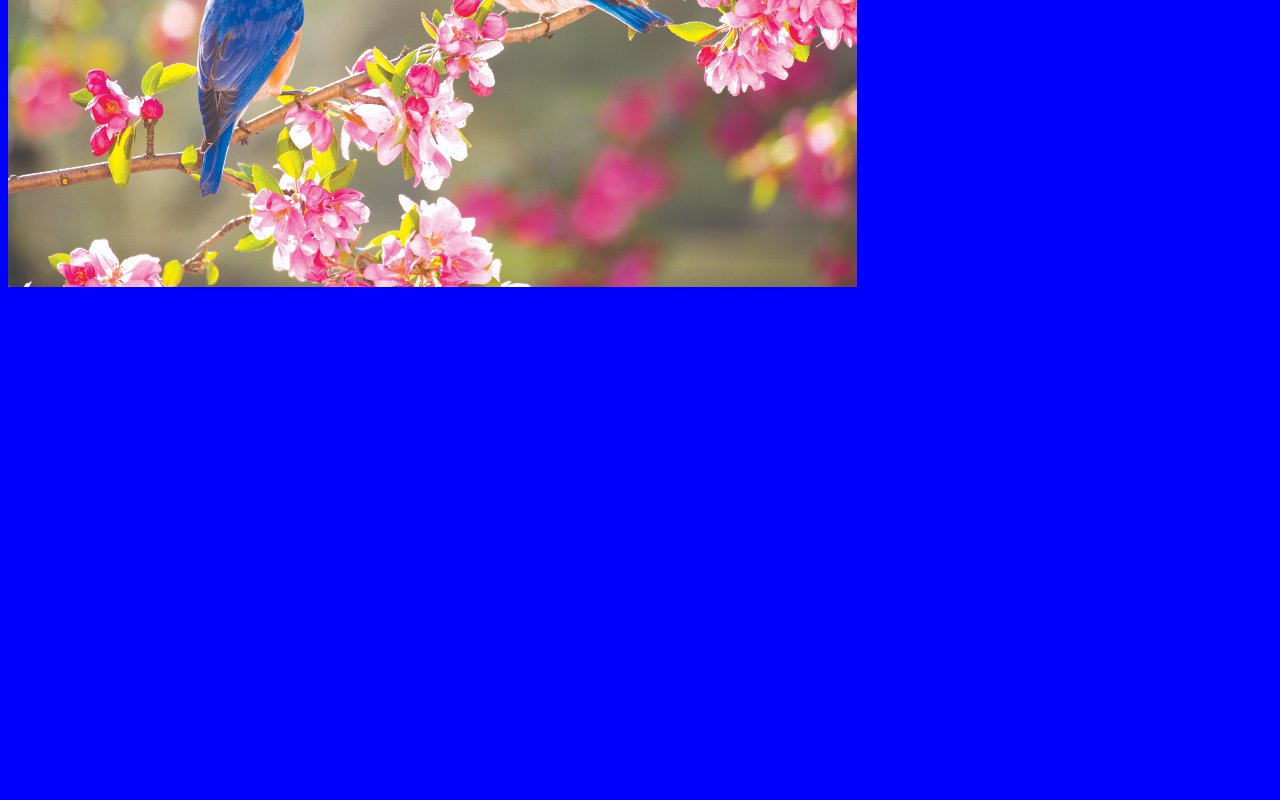
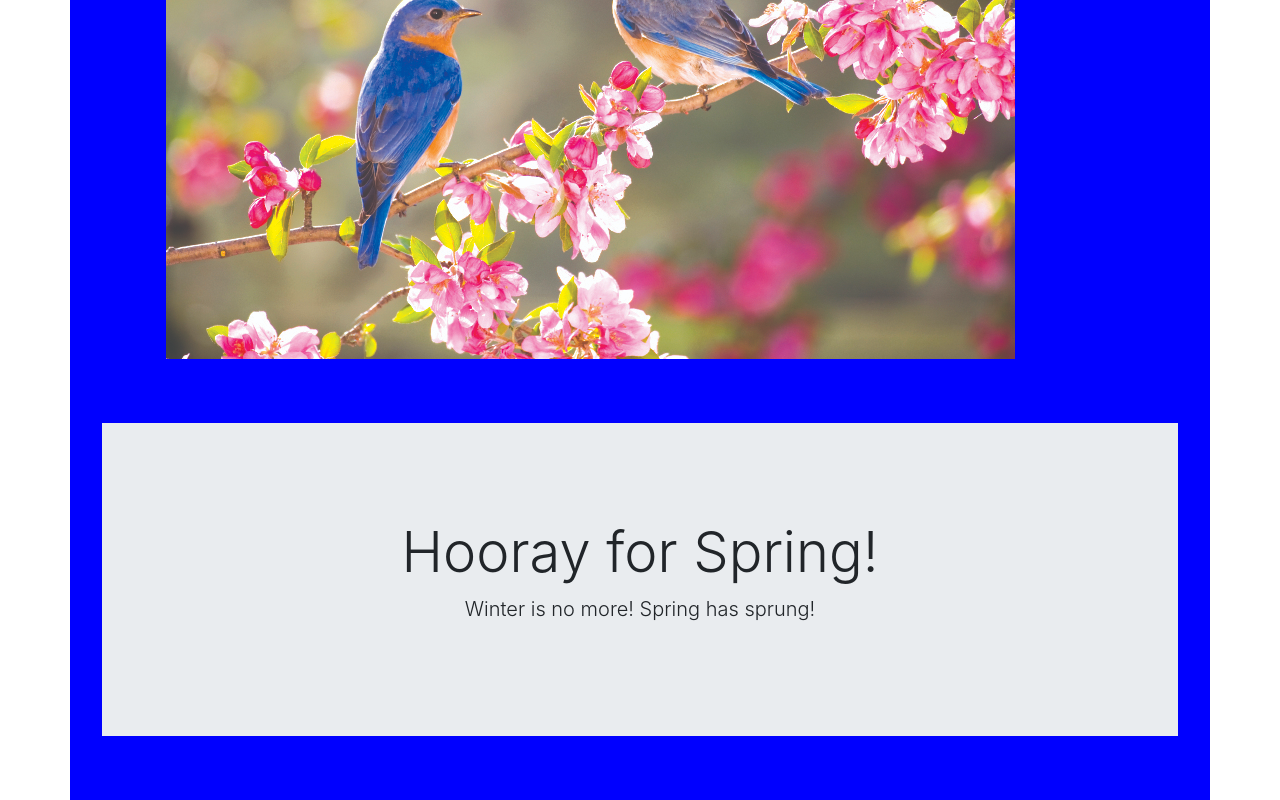
Before and after one commit to gregapalooza/Spring, a plain HTML site: page index.html in a window 1280 px wide. Shown: the part 358-1158 px from the top of the page. Before the commit the page ends 800 px from the top, so only its background shows below. Drawn offline with nearby package versions, Linux system fonts and the light colour scheme.

Commit message:
Added Bootstrap

```diff
--- a/index.html
+++ b/index.html
@@ -2,12 +2,29 @@
 <html lang="en">
 <head>
     <meta charset="UTF-8">
-    <meta name="viewport" content="width=device-width, initial-scale=1.0">
+    <meta name="viewport" content="width=device-width, initial-scale=1.0, shrink-to-fit=no">
     <title>Gitting Some Practice</title>
     <link rel="stylesheet" href="styles.css">
+    <link rel="stylesheet" href="https://stackpath.bootstrapcdn.com/bootstrap/4.4.1/css/bootstrap.min.css" integrity="sha384-Vkoo8x4CGsO3+Hhxv8T/Q5PaXtkKtu6ug5TOeNV6gBiFeWPGFN9MuhOf23Q9Ifjh" crossorigin="anonymous">
 </head>
 <body>
-    <h1>Spring is Near!</h1>
-    <img src="spring-06.jpg" alt="blue birds">
+    <div id="main" class="container">
+        <h1>Spring is Near!</h1>
+        <div class="container">
+            <img src="spring-06.jpg" alt="blue birds">
+        </div>
+        <div class="jumbotron jumbotron-fluid">
+            <div class="container">
+                <h1 class="display-4">Hooray for Spring!</h1>
+                <p class="lead">Winter is no more! Spring has sprung!</p>
+            </div>
+        </div>
+    </div>
+
+    <!-- Optional JavaScript -->
+    <!-- jQuery first, then Popper.js, then Bootstrap JS -->
+    <script src="https://code.jquery.com/jquery-3.4.1.slim.min.js" integrity="sha384-J6qa4849blE2+poT4WnyKhv5vZF5SrPo0iEjwBvKU7imGFAV0wwj1yYfoRSJoZ+n" crossorigin="anonymous"></script>
+    <script src="https://cdn.jsdelivr.net/npm/popper.js@1.16.0/dist/umd/popper.min.js" integrity="sha384-Q6E9RHvbIyZFJoft+2mJbHaEWldlvI9IOYy5n3zV9zzTtmI3UksdQRVvoxMfooAo" crossorigin="anonymous"></script>
+    <script src="https://stackpath.bootstrapcdn.com/bootstrap/4.4.1/js/bootstrap.min.js" integrity="sha384-wfSDF2E50Y2D1uUdj0O3uMBJnjuUD4Ih7YwaYd1iqfktj0Uod8GCExl3Og8ifwB6" crossorigin="anonymous"></script>
 </body>
 </html>
--- a/styles.css
+++ b/styles.css
@@ -1,3 +1,13 @@
-body{
+#main{
     background-color: blue;
 }
+h1, p{
+    text-align: center;
+}
+img{
+    padding: 2em;
+}
+div.container{
+    margin: auto;
+    padding: 2em;
+}
```
